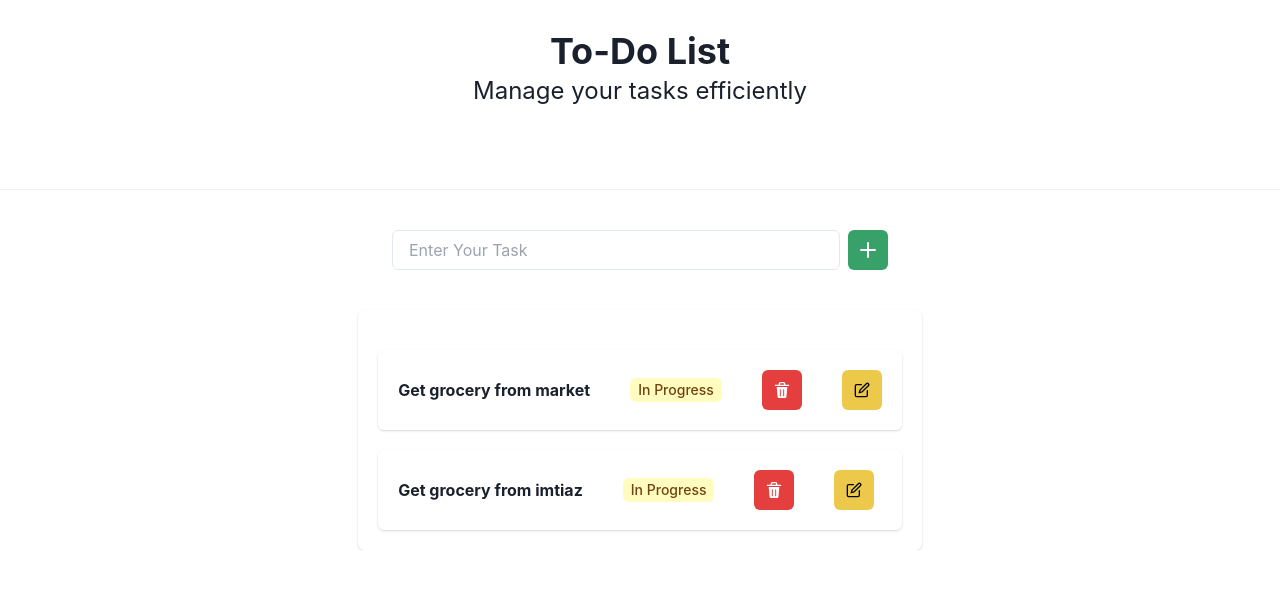
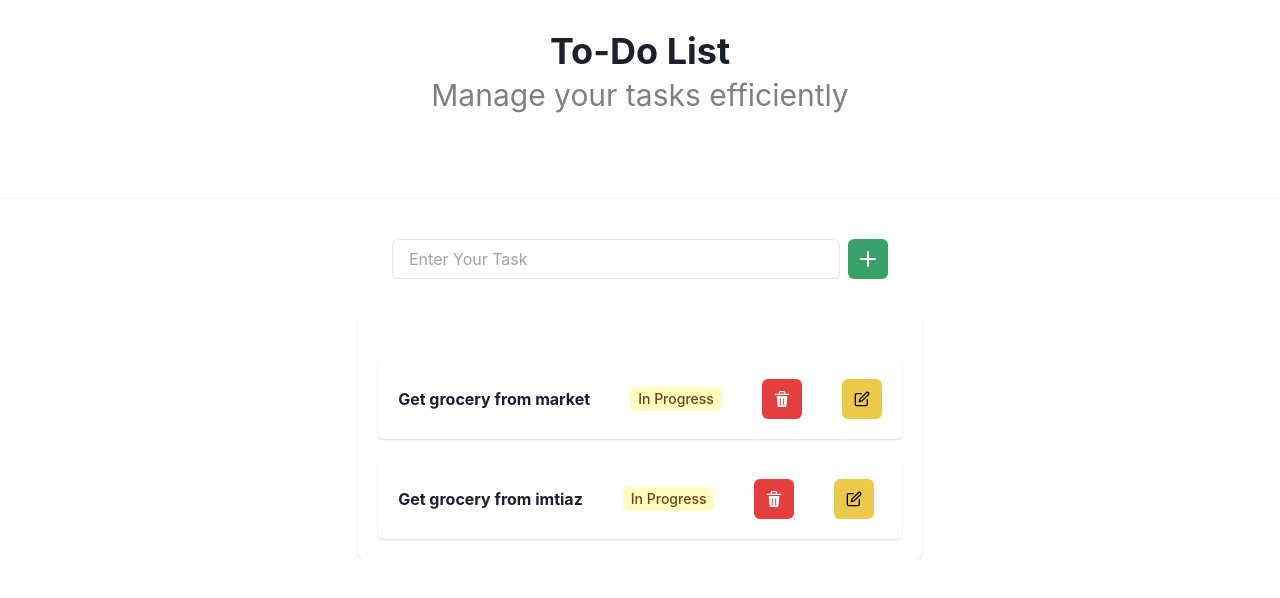
Before and after one commit to ShahzaibSE/todo-next-app, a Next.js app: page / in a window 1280 px wide. Shown: the top 598 px of the page. Built offline with nearby package versions, Linux system fonts and the light colour scheme.

Commit message:
[REF]: Changes done in typography

```diff
--- a/app/page.tsx
+++ b/app/page.tsx
@@ -19,7 +19,7 @@ export default function App() {
         <Heading as="h3">To-Do List</Heading>
       </Flex>
       <Flex justify="center" mx={30} mb={20}>
-        <Text fontSize="2xl" textAlign="center">
+        <Text fontSize="3xl" textColor="grey" textAlign="center">
           Manage your tasks efficiently
         </Text>
       </Flex>
```
